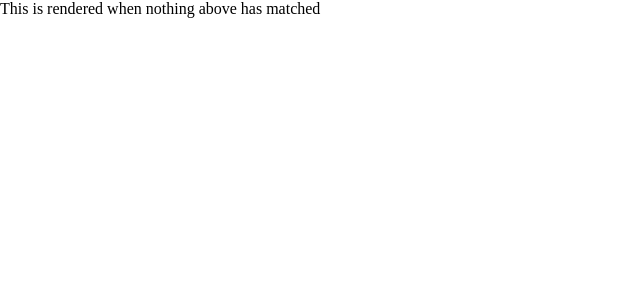
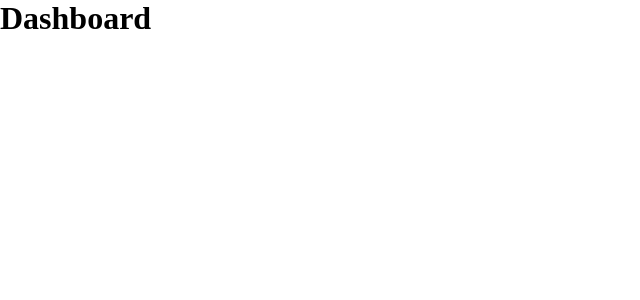
Before and after one commit to ihleonel/simple-login, a React (Vite) app in the folder frontend/: page /dashboard in a window 1280 px wide. Shown: the top 300 px of the page, without its empty margins (0-640 px from the left). Built offline with nearby package versions, Linux system fonts and the light colour scheme.

Commit message:
Add protected route

```diff
--- /dev/null
+++ b/frontend/src/pages/Dashboard.jsx
@@ -0,0 +1,7 @@
+export default function Dashboard() {
+  return (
+    <>
+      <h1>Dashboard</h1>
+    </>
+  )
+}
--- a/frontend/src/routes/AppRoutes.jsx
+++ b/frontend/src/routes/AppRoutes.jsx
@@ -1,11 +1,16 @@
 import { Switch, Route } from 'wouter'
+import ProtectedRoute from './ProtectedRoute'
 import Login from '../pages/Login'
 import Home from '../pages/Home'
+import Dashboard from '../pages/Dashboard'
 export default function AppRoutes() {
   return (
     <Switch>
       <Route path="/" component={Home} />
       <Route path="/login" component={Login} />
+
+      <ProtectedRoute path="/dashboard" component={Dashboard} />
+
       <Route>This is rendered when nothing above has matched</Route>
     </Switch>
   )
--- /dev/null
+++ b/frontend/src/routes/ProtectedRoute.jsx
@@ -0,0 +1,8 @@
+import { Redirect } from "wouter"
+
+// eslint-disable-next-line react/prop-types
+export default function ProtectedRoute({ component: Component }) {
+  const isAuthenticated = true
+
+  return isAuthenticated ? <Component /> : <Redirect to="/login" />
+}
```
